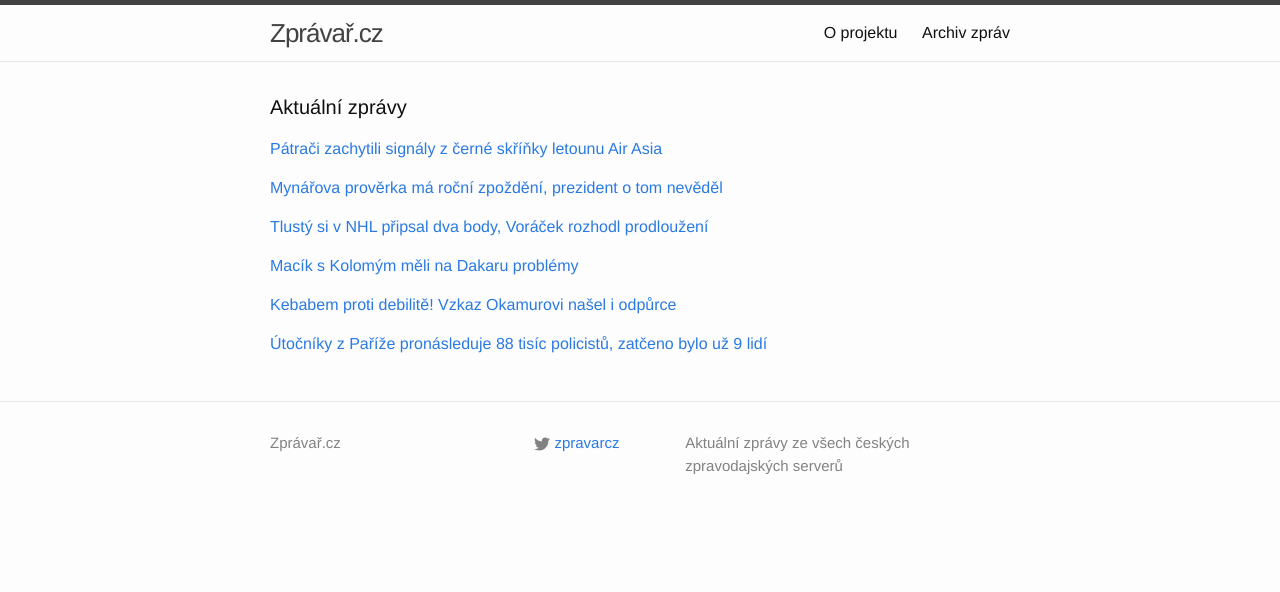
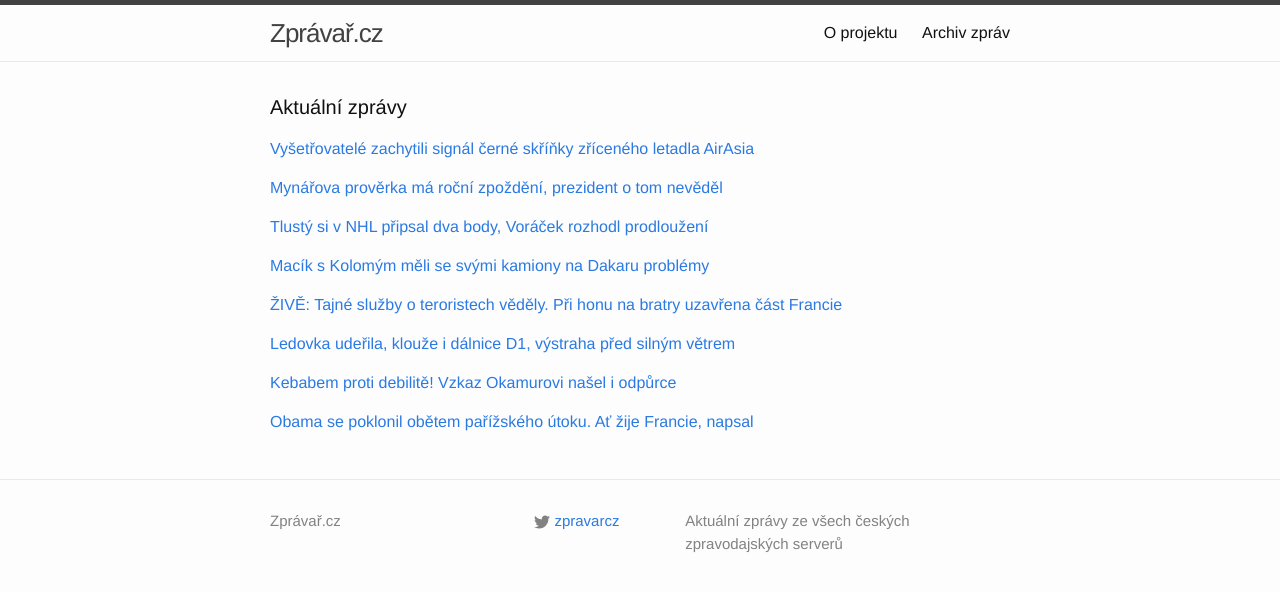
Before and after one commit to adliska/zpravar, a Jekyll site: the page built from index.html, in a window 1280 px wide. Shown: the top 592 px of the page. Built offline with Jekyll 4.4.1, drawn with Linux system fonts in a browser that asks for light colours.

Commit message:
zpravar news update

```diff
--- a/index.html
+++ b/index.html
@@ -5,9 +5,10 @@ layout: default
 <div class="home">
     <h1 class="page-heading">Aktuální zprávy</h1>
 
-<p><a href="javascript:;" onclick="toggle_visibility('zpravy0')">Pátrači zachytili signály z černé skříňky letounu Air Asia</a></p>
+<p><a href="javascript:;" onclick="toggle_visibility('zpravy0')">Vyšetřovatelé zachytili signál černé skříňky zříceného letadla AirAsia</a></p>
 <div id="zpravy0" style="display:none">
 <ul>
+<li><a href=http://zpravy.e15.cz/zahranicni/udalosti/vysetrovatele-zachytili-signal-cerne-skrinky-zriceneho-letadla-airasia-1151579>Vyšetřovatelé zachytili signál černé skříňky zříceného letadla AirAsia - zpravy.e15.cz</a></li>
 <li><a href=http://zpravy.aktualne.cz/zahranici/patraci-zachytili-signaly-z-cerne-skrinky-letounu-air-asia/r~f08e62b297c511e49bec0025900fea04/>Pátrači zachytili signály z černé skříňky letounu Air Asia - zpravy.aktualne.cz</a></li>
 <li><a href=http://www.ceskatelevize.cz/ct24/svet/297605-v-indonesii-zrejme-zachytily-signal-cerne-skrinky/>V Indonésii zřejmě zachytily signál černé skříňky - www.ceskatelevize.cz</a></li>
 <li><a href=http://www.rozhlas.cz/_zprava/patraci-tymy-zrejme-zachytily-signaly-z-cerne-skrinky-letounu-airasia--1441385>Pátrací týmy zřejmě zachytily signály z černé skříňky letounu AirAsia - www.rozhlas.cz</a></li>
@@ -35,26 +36,42 @@ layout: default
 <li><a href=http://www.sportovninoviny.cz/zpravy/tlusty-si-pripsal-dva-body-voracek-rozhodl-prodlouzeni/1166720>Tlustý si připsal dva body, Voráček rozhodl prodloužení - www.sportovninoviny.cz</a></li>
 <li><a href=http://sport.aktualne.cz/pastrnak-se-postavil-jagrovi-a-slavil-voracek-zaridil-vyhru/r~197b7a5897c011e49f60002590604f2e/>Pastrňák se postavil Jágrovi a slavil, Voráček zařídil výhru - sport.aktualne.cz</a></li>
 </ul>
-</div><p><a href="javascript:;" onclick="toggle_visibility('zpravy3')">Macík s Kolomým měli na Dakaru problémy</a></p>
+</div><p><a href="javascript:;" onclick="toggle_visibility('zpravy3')">Macík s Kolomým měli se svými kamiony na Dakaru problémy</a></p>
 <div id="zpravy3" style="display:none">
 <ul>
+<li><a href=http://sport.idnes.cz/rallye-dakar-soutez-kamionu-d1k-/motorsport.aspx?c=A150109_073956_motorsport_rou>Macík s Kolomým měli se svými kamiony na Dakaru problémy - sport.idnes.cz</a></li>
 <li><a href=http://www.sportovninoviny.cz/zpravy/macik-s-kolomym-meli-na-dakaru-problemy/1166732>Macík s Kolomým měli na Dakaru problémy - www.sportovninoviny.cz</a></li>
 <li><a href=http://www.tyden.cz/rubriky/sport/motorismus/rallye-dakar/loprais-se-posunul-je-treti-pabiska-predjel-klymciwa_329519.html>Loprais se posunul, je třetí. Pabiška předjel Klymčiwa - www.tyden.cz</a></li>
 <li><a href=http://www.sportovninoviny.cz/zpravy/loprais-je-na-dakaru-treti-karginov-ztraci-osm-sekund/1166665>Loprais je na Dakaru třetí, Karginov ztrácí osm sekund  - www.sportovninoviny.cz</a></li>
 <li><a href=http://www.tyden.cz/rubriky/sport/motorismus/rallye-dakar/loprais-se-posunul-dopredu-a-je-treti-pabiska-predjel-klymciwa_329519.html>Loprais se posunul dopředu a je třetí. Pabiška předjel Klymčiwa - www.tyden.cz</a></li>
 </ul>
-</div><p><a href="javascript:;" onclick="toggle_visibility('zpravy4')">Kebabem proti debilitě! Vzkaz Okamurovi našel i odpůrce</a></p>
+</div><p><a href="javascript:;" onclick="toggle_visibility('zpravy4')">ŽIVĚ: Tajné služby o teroristech věděly. Při honu na bratry uzavřena část Francie</a></p>
 <div id="zpravy4" style="display:none">
+<ul>
+<li><a href=http://www.tyden.cz/rubriky/zahranici/evropa/zive-tajne-sluzby-o-teroristech-vedely-pri-honu-na-bratry-uzavrena-cast-francie_329522.html>ŽIVĚ: Tajné služby o teroristech věděly. Při honu na bratry uzavřena část Francie - www.tyden.cz</a></li>
+<li><a href=http://zahranicni.ihned.cz/c1-63355160-utocniky-z-parize-pronasleduje-88-tisic-policistu-zatceno-bylo-uz-9-lidi>Útočníky z Paříže pronásleduje 88 tisíc policistů, zatčeno bylo už 9 lidí - zahranicni.ihned.cz</a></li>
+<li><a href=http://www.tyden.cz/rubriky/zahranici/evropa/tajne-sluzby-o-teroristech-vedely-pri-honu-na-bratry-uzavrena-cast-francie_329522.html>Tajné služby o teroristech věděly. Při honu na bratry uzavřena část Francie - www.tyden.cz</a></li>
+<li><a href=http://www.tyden.cz/rubriky/zahranici/evropa/tajne-sluzby-o-teroristech-vedely-jeden-z-bratru-se-cvicil-v-jemenu_329522.html>Tajné služby o teroristech věděly, jeden z bratrů se cvičil v Jemenu - www.tyden.cz</a></li>
+</ul>
+</div><p><a href="javascript:;" onclick="toggle_visibility('zpravy5')">Ledovka udeřila, klouže i dálnice D1, výstraha před silným větrem</a></p>
+<div id="zpravy5" style="display:none">
+<ul>
+<li><a href=http://www.tyden.cz/rubriky/domaci/doprava/ledovka-uderila-klouze-i-dalnice-d1-vystraha-pred-silnym-vetrem_329531.html>Ledovka udeřila, klouže i dálnice D1, výstraha před silným větrem - www.tyden.cz</a></li>
+<li><a href=http://zpravy.idnes.cz/pocasi-ledovka-0p8-/domaci.aspx?c=A131107_064937_olomouc-zpravy_skr>Ledovka zasáhla Vysočinu, D1 a Olomoucký kraj, silný vítr láme stromy - zpravy.idnes.cz</a></li>
+<li><a href=http://www.ceskenoviny.cz/zpravy/zpravy/sjizdnost-silnic-komplikuji-zbytky-snehu-ledovka-a-silny-vitr/1166721>Sjízdnost silnic komplikují zbytky sněhu, ledovka a silný vítr - www.ceskenoviny.cz</a></li>
+</ul>
+</div><p><a href="javascript:;" onclick="toggle_visibility('zpravy6')">Kebabem proti debilitě! Vzkaz Okamurovi našel i odpůrce</a></p>
+<div id="zpravy6" style="display:none">
 <ul>
 <li><a href=http://www.tyden.cz/rubriky/domaci/kebabem-proti-debilite-vzkaz-okamurovi-nasel-i-odpurce_329527.html>Kebabem proti debilitě! Vzkaz Okamurovi našel i odpůrce - www.tyden.cz</a></li>
 <li><a href=http://www.tyden.cz/rubriky/domaci/kebabem-proti-debilite-vzkaz-okamurovi-jitri-emoce_329527.html>Kebabem proti debilitě! Vzkaz Okamurovi jitří emoce - www.tyden.cz</a></li>
 <li><a href=http://www.ceskenoviny.cz/zpravy/zpravy/kebabem-chteji-lide-protestovat-proti-vyzve-k-obtezovani-muslimu/1166715>Kebabem chtějí lidé protestovat proti výzvě k obtěžování muslimů - www.ceskenoviny.cz</a></li>
 </ul>
-</div><p><a href="javascript:;" onclick="toggle_visibility('zpravy5')">Útočníky z Paříže pronásleduje 88 tisíc policistů, zatčeno bylo už 9 lidí</a></p>
-<div id="zpravy5" style="display:none">
+</div><p><a href="javascript:;" onclick="toggle_visibility('zpravy7')">Obama se poklonil obětem pařížského útoku. Ať žije Francie, napsal </a></p>
+<div id="zpravy7" style="display:none">
 <ul>
-<li><a href=http://zahranicni.ihned.cz/c1-63355160-utocniky-z-parize-pronasleduje-88-tisic-policistu-zatceno-bylo-uz-9-lidi>Útočníky z Paříže pronásleduje 88 tisíc policistů, zatčeno bylo už 9 lidí - zahranicni.ihned.cz</a></li>
-<li><a href=http://www.tyden.cz/rubriky/zahranici/evropa/tajne-sluzby-o-teroristech-vedely-pri-honu-na-bratry-uzavrena-cast-francie_329522.html>Tajné služby o teroristech věděly. Při honu na bratry uzavřena část Francie - www.tyden.cz</a></li>
-<li><a href=http://www.tyden.cz/rubriky/zahranici/evropa/tajne-sluzby-o-teroristech-vedely-jeden-z-bratru-se-cvicil-v-jemenu_329522.html>Tajné služby o teroristech věděly, jeden z bratrů se cvičil v Jemenu - www.tyden.cz</a></li>
+<li><a href=http://www.lidovky.cz/obama-se-poklonil-obetem-parizskeho-utoku-at-zije-francie-napsal-pxl-/zpravy-svet.aspx?c=A150109_073435_ln_zahranici_ele>Obama se poklonil obětem pařížského útoku. Ať žije Francie, napsal  - www.lidovky.cz</a></li>
+<li><a href=http://zpravy.idnes.cz/po-utocnicich-ve-francii-patra-88-tisic-policistu-fut-/zahranicni.aspx?c=A150109_073759_zahranicni_fer>Po ozbrojených bratrech pátrá 88 tisíc policistů, hledají je mimo Paříž - zpravy.idnes.cz</a></li>
+<li><a href=http://www.ceskenoviny.cz/zpravy/zpravy/obama-necekane-navstivil-francouzskou-ambasadu-v-usa/1166694>Obama nečekaně navštívil francouzskou ambasádu v USA - www.ceskenoviny.cz</a></li>
 </ul>
 </div></div>
```
